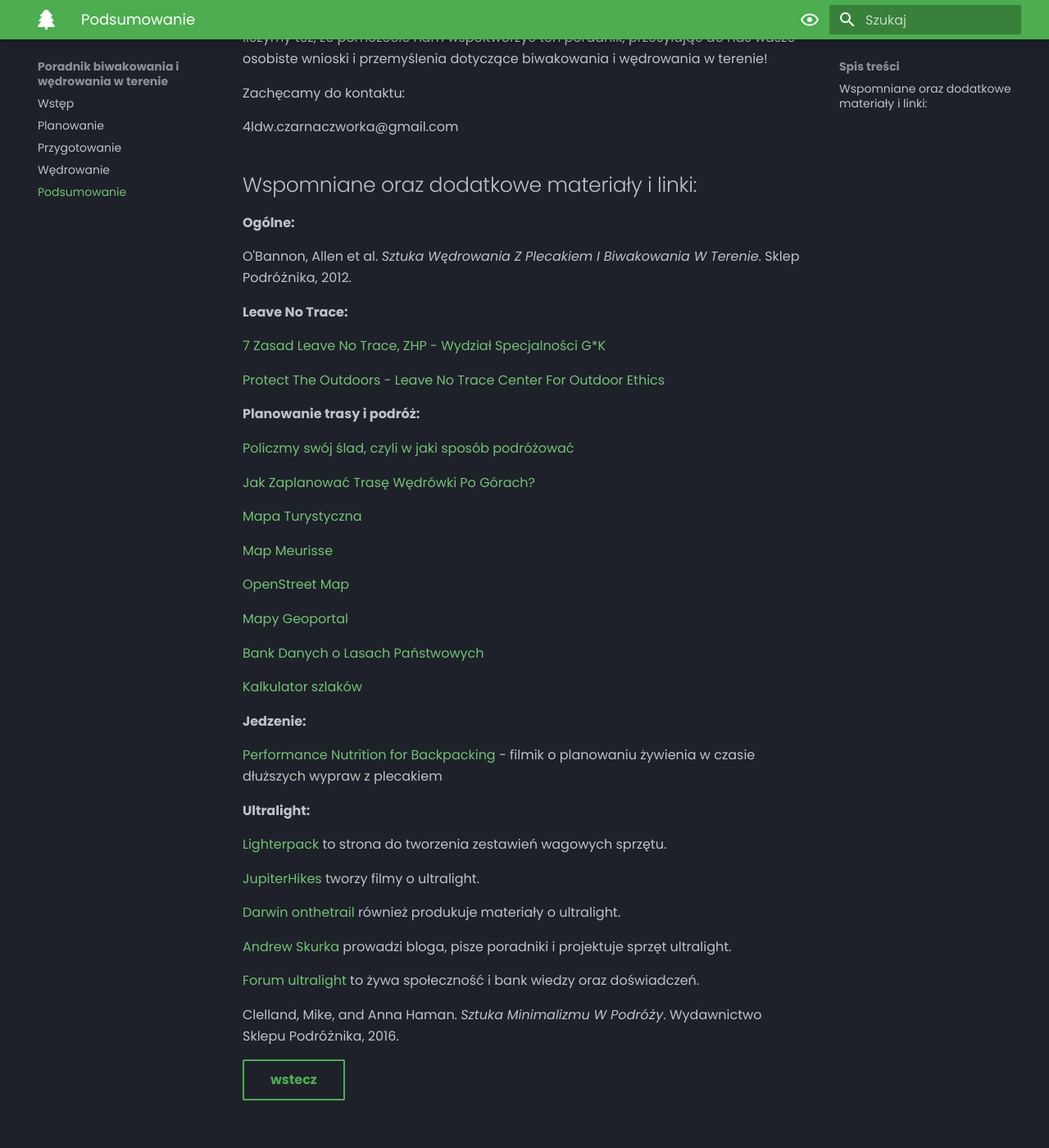
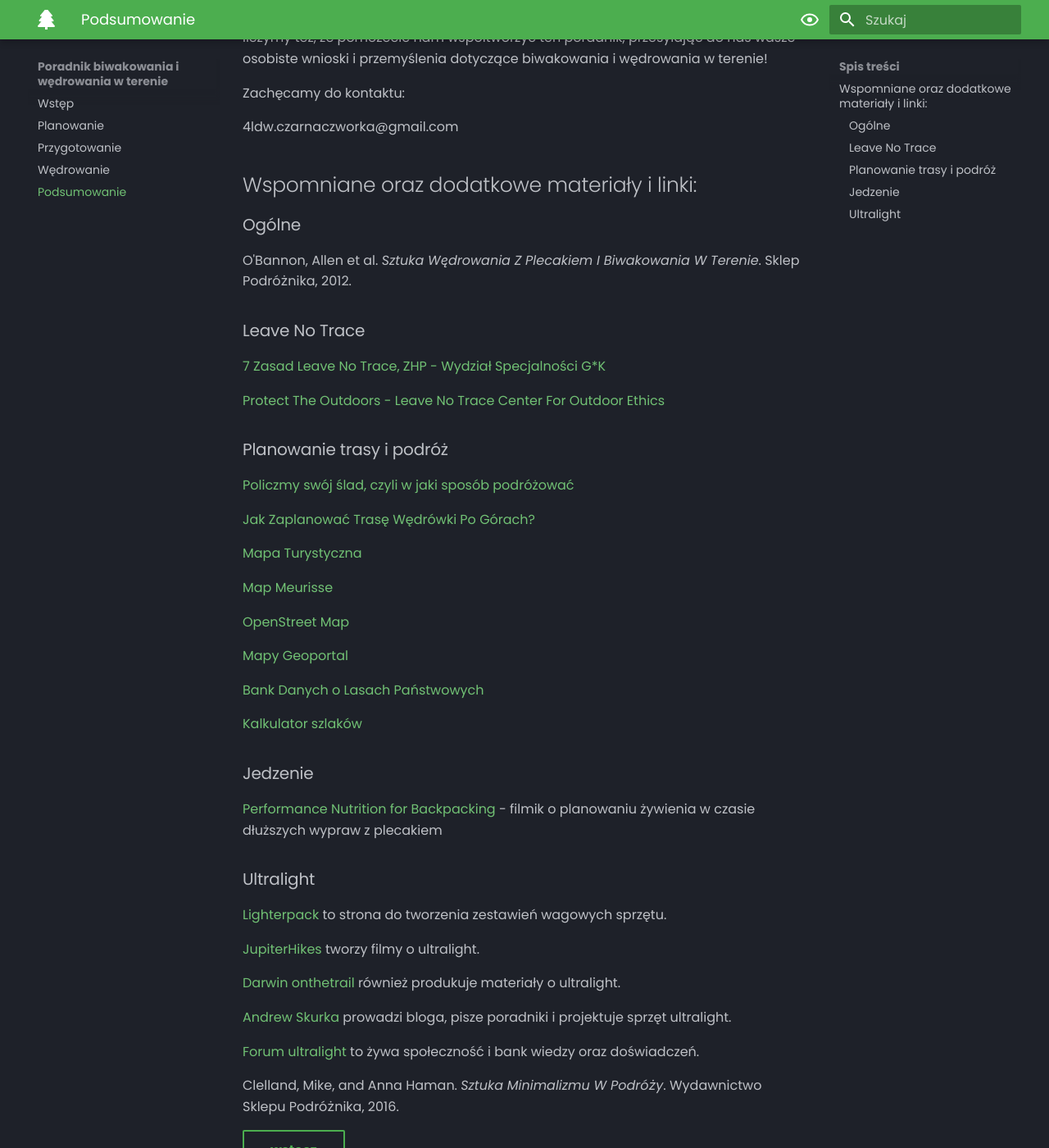
Before and after one commit to gabrielmermer/trop-C4, an MkDocs documentation site: the page built from docs/Podsumowanie.md, in a window 1280 px wide and 1400 px high, scrolled down 670 px. Shown: the whole window at 82% size. Built offline with MkDocs 1.6.1 and Material for MkDocs 9.7.7, drawn with Linux system fonts in a browser that asks for light colours.

Commit message:
fix ** -> ###

```diff
--- a/docs/Podsumowanie.md
+++ b/docs/Podsumowanie.md
@@ -10,17 +10,17 @@ Zachęcamy do kontaktu:
 
 ## Wspomniane oraz dodatkowe materiały i linki:
 
-**Ogólne:**
+### Ogólne
 
 O'Bannon, Allen et al. *Sztuka Wędrowania Z Plecakiem I Biwakowania W Terenie*. Sklep Podróżnika, 2012.
 
-**Leave No Trace:**
+### Leave No Trace
 
 [7 Zasad Leave No Trace, ZHP - Wydział Specjalności G*K](http://specjalnosci.zhp.pl/specjalnosci-harcerskie/ekologiczna/7-zasad-leave-no-trace/){target=_blank}
 
 [Protect The Outdoors - Leave No Trace Center For Outdoor Ethics](https://lnt.org/){target=_blank}
 
-**Planowanie trasy i podróż:**
+### Planowanie trasy i podróż
 
 [Policzmy swój ślad, czyli w jaki sposób podróżować ](https://post-turysta.pl/artykul/policzmy-swoj-slad){target=_blank}
 
@@ -38,11 +38,11 @@ O'Bannon, Allen et al. *Sztuka Wędrowania Z Plecakiem I Biwakowania W Terenie*
 
 [Kalkulator szlaków](https://www.szlaki.net.pl/kalkulator.php){target=_blank}
 
-**Jedzenie:**
+### Jedzenie
 
  [Performance Nutrition for Backpacking](https://www.youtube.com/watch?v=iqgayipoNWA){target=_blank} - filmik o planowaniu żywienia w czasie dłuższych wypraw z plecakiem
 
-**Ultralight:**
+### Ultralight
 
 [Lighterpack](https://lighterpack.com/welcome){target=_blank} to strona do tworzenia zestawień wagowych sprzętu.
 
```
Also changed, not shown: site/Podsumowanie/index.html, site/search/search_index.json, site/sitemap.xml, 1 other file.
